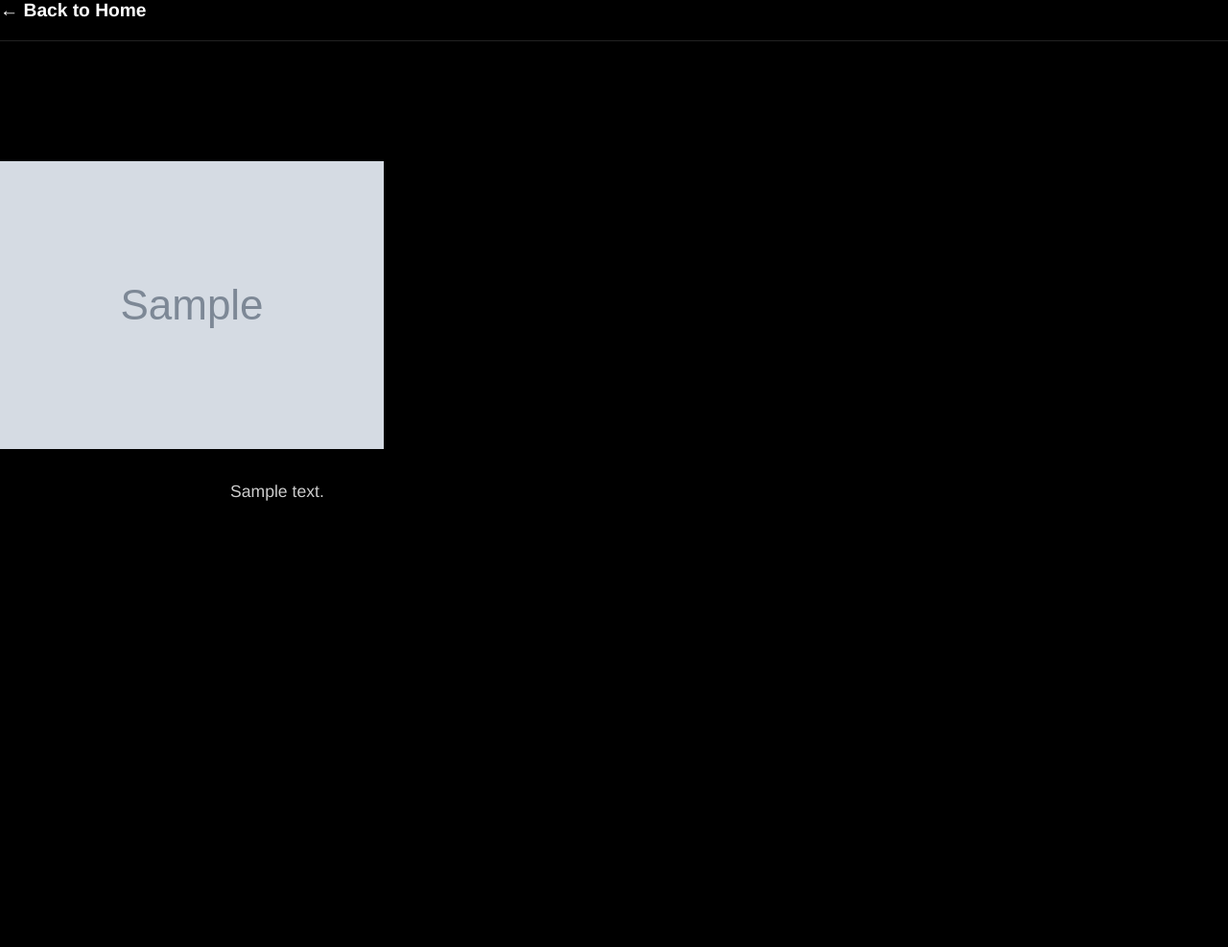
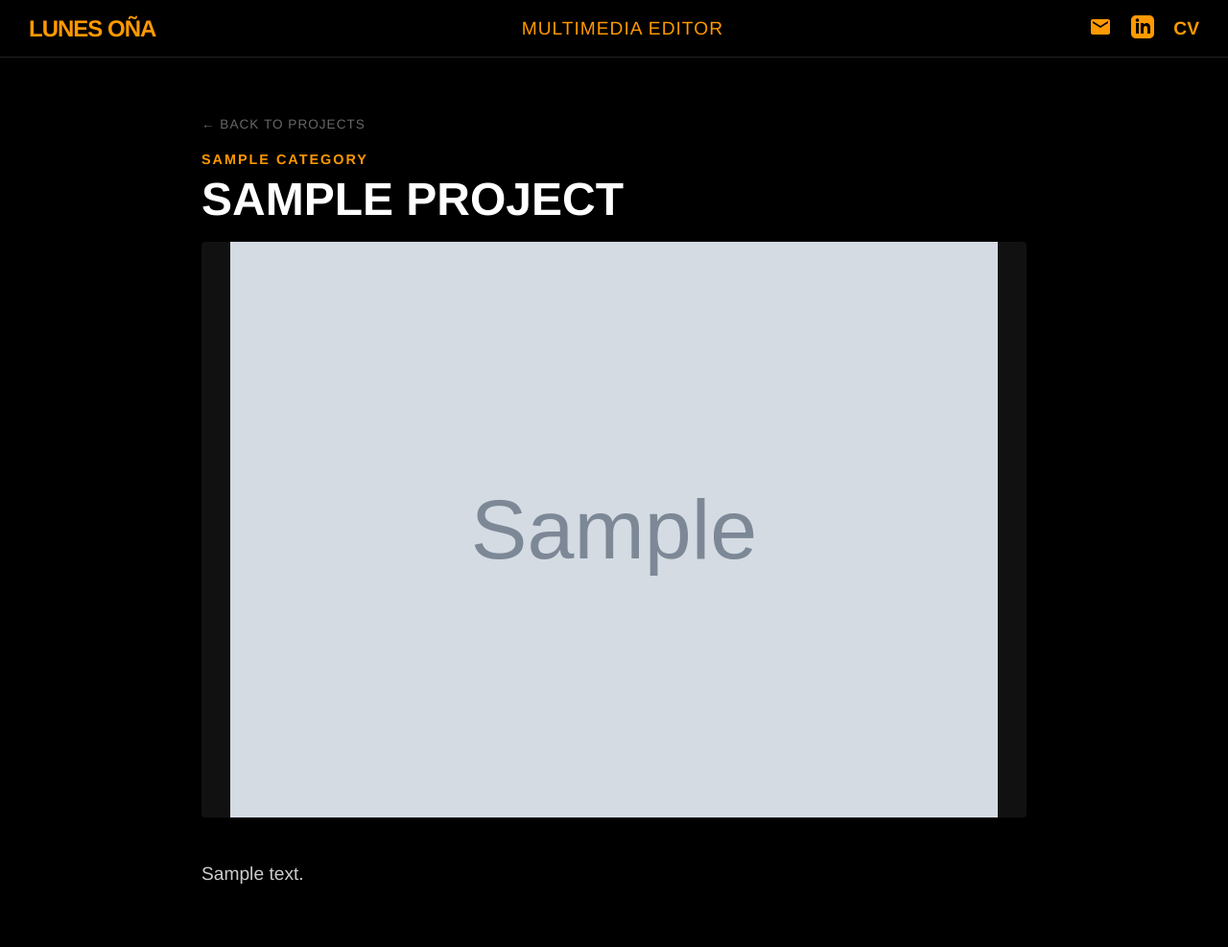
Before and after one commit to alwayslunes/luneso-portfolio, a Flask app: template templates/project.html in a window 1280 px wide. Shown: the whole page at 96% size. Before the commit the page ends 522 px from the top, so only its background shows below. Run offline with Flask 3, Linux system fonts and the light colour scheme; the template is opened without the code that fills it: most values are stand-ins (such as "Sample title", 1, 10 or a date in 2020); grey boxes marked "Sample" are stand-in pictures.

Commit message:
Sections Update and Header Link and Grid Layout

```diff
--- a/app.py
+++ b/app.py
@@ -4,39 +4,38 @@ from flask_frozen import Freezer
 app = Flask(__name__)
 freezer = Freezer(app)
 
-# YOUR UPDATED PROJECT DATA
+# YOUR PROJECT DATA
 projects = [
     {
         "id": 1,
         "title": "Always Lunes",
         "category": "Brand Development & Design",
-        "image": "alwayslunes.jpg",
-        "description": "Established the complete visual identity for Miami's leading underground culture platform. Executed weekly motion graphics and static social assets, driving audience growth to 15k+ followers. Awarded <a href='https://www.miaminewtimes.com/best-of-miami/2023/arts-and-entertainment/best-instagram-17198798/' target='_blank' style='color:#d4af37;text-decoration:underline;'>'Best Instagram' of 2023 by Miami New Times</a>."
+        "image": "lunes.jpg",
+        "description": "Established the complete visual identity for Miami's leading underground culture platform. Executed weekly motion graphics and static social assets. Awarded <a href='https://www.miaminewtimes.com/best-of-miami/2023/arts-and-entertainment/best-instagram-17198798/' target='_blank' style='color:#d4af37;'>'Best Instagram' of 2023</a>."
     },
     {
         "id": 2,
         "title": "Hijos de la Diaspora",
         "category": "Feature Documentary",
         "image": "hijos.jpg",
-        "description": "Solely executed the entire visual pipeline (directed, shot, edited, and color graded) for my debut 60-minute feature documentary and delivered the final master for theatrical exhibition and digital distribution."
+        "description": "Solely executed the entire visual pipeline (directed, shot, edited, and color graded) for my debut 60-minute feature documentary. Managed 4TB+ of 4K footage and delivered the final master for theatrical exhibition."
     },
     {
         "id": 3,
-        "title": "Event Coverage",
-        "category": "Videography & Editing",
-        "image": "events.jpg",
-        "description": "High-energy recap edits for live music and art events. Specialized in capturing the atmosphere and delivering polished 9:16 social cuts within 24 hours to maximize post-event engagement."
+        "title": "Post Production",
+        "category": "Commercial, Narrative & Social",
+        "image": "editing.jpg",
+        "description": "A comprehensive showcase of editorial work ranging from fast-paced social recaps to multi-camera narrative thesis projects. Features proficiency in offline/online workflows, DIT data management, and color grading."
     },
     {
         "id": 4,
-        "title": "Print & Digital Design",
-        "category": "Graphic Design & Layout",
+        "title": "Design",
+        "category": "Print, Digital & UI Layout",
         "image": "design.jpg",
-        "description": "Creation of high-volume marketing collateral including event flyers, poster signage, and digital banners. Expert proficiency in Photoshop and Illustrator with a focus on typography and print-ready file preparation."
+        "description": "Creation of marketing collateral including event flyers, poster signage, and responsive website layouts. Demonstrates expert proficiency in Photoshop and Illustrator."
     }
 ]
 
-# Helper function to find a project by ID
 def get_project(project_id):
     for project in projects:
         if project['id'] == project_id:
@@ -54,7 +53,6 @@ def project_detail(project_id):
         abort(404)
     return render_template('project.html', project=project)
 
-# This tells Freezer how to generate the subpages
 @freezer.register_generator
 def project_detail():
     for project in projects:
--- a/static/css/styles.css
+++ b/static/css/styles.css
@@ -1,8 +1,8 @@
-/* RESET & VARIABLES */
+/* VARIABLES & RESET */
 :root {
     --bg-color: #000000;
     --text-color: #ffffff;
-    --accent: #FF9900; /* The Lunes Orange */
+    --accent: #FF9900; /* Lunes Orange/Gold */
     --header-height: 60px;
 }
 
@@ -10,8 +10,9 @@
 
 body {
     background-color: var(--bg-color);
+    color: var(--text-color);
     font-family: 'Helvetica Neue', Helvetica, Arial, sans-serif;
-    overflow-x: hidden; /* Prevent horizontal scroll */
+    overflow-x: hidden; /* Prevent horizontal scrolling */
 }
 
 /* --- HEADER --- */
@@ -29,12 +30,19 @@ header {
     border-bottom: 1px solid #222;
 }
 
+/* NAME LINK STYLING */
 .header-left {
     color: var(--accent);
     font-weight: 800;
     font-size: 1.5rem;
     text-transform: uppercase;
     letter-spacing: -1px;
+    text-decoration: none; /* Removes underline */
+    cursor: pointer;
+    transition: color 0.2s;
+}
+.header-left:hover {
+    color: #fff;
 }
 
 .header-center {
@@ -51,13 +59,13 @@ header {
     align-items: center;
 }
 
+/* ICONS */
 .icon-link svg {
     width: 24px;
     height: 24px;
     fill: var(--accent);
     transition: transform 0.2s, fill 0.2s;
 }
-
 .icon-link:hover svg {
     transform: scale(1.1);
     fill: #fff;
@@ -72,12 +80,12 @@ header {
 }
 .cv-text:hover { color: #fff; }
 
-/* --- FULL SCREEN GRID --- */
+/* --- FULL SCREEN 2x2 GRID --- */
 .grid {
     display: grid;
-    /* 2 columns, 50% width each */
+    /* 2 columns */
     grid-template-columns: 1fr 1fr;
-    /* 2 rows, taking up exactly half the remaining screen height each */
+    /* 2 rows that fill exactly the remaining screen space */
     grid-template-rows: repeat(2, calc((100vh - var(--header-height)) / 2));
     margin-top: var(--header-height);
     width: 100vw;
@@ -91,18 +99,24 @@ header {
     background: #111;
 }
 
+.card a {
+    display: block;
+    width: 100%;
+    height: 100%;
+}
+
 .card img {
     width: 100%;
     height: 100%;
-    object-fit: cover; /* Ensures image fills the box perfectly */
+    object-fit: cover;
     transition: transform 0.5s ease;
     filter: brightness(0.9);
 }
 
 /* --- HOVER EFFECTS --- */
 .card:hover img {
-    transform: scale(1.05); /* Subtle zoom */
-    filter: brightness(0.4); /* Darken image to read text */
+    transform: scale(1.05);
+    filter: brightness(0.4); /* Darkens image to reveal text */
 }
 
 .overlay {
@@ -119,10 +133,11 @@ header {
     transition: opacity 0.3s ease;
     padding: 20px;
     text-align: center;
+    pointer-events: none; /* Let clicks pass through to the link */
 }
 
 .card:hover .overlay {
-    opacity: 1; /* Show on hover */
+    opacity: 1;
 }
 
 .project-title {
@@ -142,9 +157,10 @@ header {
 
 /* --- MOBILE RESPONSIVENESS --- */
 @media (max-width: 768px) {
-    .header-center { display: none; } /* Hide title on small phones */
+    .header-center { display: none; } /* Hide center title on phones */
     .grid {
         grid-template-columns: 1fr; /* 1 column */
-        grid-template-rows: repeat(4, 50vh); /* 4 rows */
+        /* On mobile, let rows be 50% of screen height each, creating a scroll */
+        grid-template-rows: repeat(4, 50vh);
     }
 }
--- a/templates/index.html
+++ b/templates/index.html
@@ -9,7 +9,7 @@
 <body>
 
     <header>
-        <div class="header-left">LUNES OÑA</div>
+        <a href="{{ url_for('home') }}" class="header-left">LUNES OÑA</a>
 
         <div class="header-center">MULTIMEDIA EDITOR</div>
 
@@ -18,7 +18,7 @@
                 <svg viewBox="0 0 24 24"><path d="M20 4H4c-1.1 0-1.99.9-1.99 2L2 18c0 1.1.9 2 2 2h16c1.1 0 2-.9 2-2V6c0-1.1-.9-2-2-2zm0 4l-8 5-8-5V6l8 5 8-5v2z"/></svg>
             </a>
 
-            <a href="https://linkedin.com/in/yourprofile" target="_blank" class="icon-link" title="LinkedIn">
+            <a href="https://linkedin.com" target="_blank" class="icon-link" title="LinkedIn">
                 <svg viewBox="0 0 24 24"><path d="M19 0h-14c-2.761 0-5 2.239-5 5v14c0 2.761 2.239 5 5 5h14c2.762 0 5-2.239 5-5v-14c0-2.761-2.238-5-5-5zm-11 19h-3v-11h3v11zm-1.5-12.268c-.966 0-1.75-.79-1.75-1.764s.784-1.764 1.75-1.764 1.75.79 1.75 1.764-.783 1.764-1.75 1.764zm13.5 12.268h-3v-5.604c0-3.368-4-3.113-4 0v5.604h-3v-11h3v1.765c1.396-2.586 7-2.777 7 2.476v6.759z"/></svg>
             </a>
 
--- a/templates/project.html
+++ b/templates/project.html
@@ -5,29 +5,89 @@
     <meta name="viewport" content="width=device-width, initial-scale=1.0">
     <title>{{ project.title }} | Lunes Oña</title>
     <link rel="stylesheet" href="{{ url_for('static', filename='css/styles.css') }}">
+    <style>
+        /* BASIC PROJECT LAYOUT */
+        body { padding-top: 60px; /* Make room for the fixed header */ }
+
+        .project-container {
+            max-width: 900px;
+            margin: 60px auto;
+            padding: 0 20px;
+            color: #fff;
+        }
+
+        /* Large Hero Image at the top */
+        .project-hero {
+            width: 100%;
+            height: auto;
+            max-height: 600px;
+            object-fit: contain; /* Ensures the whole image is visible */
+            background: #111;
+            border-radius: 4px;
+            margin-bottom: 40px;
+        }
+
+        .back-link {
+            display: inline-block;
+            margin-bottom: 20px;
+            color: #666;
+            text-decoration: none;
+            text-transform: uppercase;
+            font-size: 0.85rem;
+            letter-spacing: 1px;
+            border-bottom: 1px solid transparent;
+        }
+        .back-link:hover { color: #fff; border-bottom: 1px solid #FF9900; }
+
+        .detail-cat {
+            color: #FF9900;
+            font-size: 0.9rem;
+            text-transform: uppercase;
+            letter-spacing: 2px;
+            font-weight: bold;
+            margin-bottom: 10px;
+        }
+
+        .detail-title {
+            font-size: 3rem;
+            font-weight: 800;
+            margin-bottom: 20px;
+            text-transform: uppercase;
+            line-height: 1;
+        }
+
+        .detail-desc {
+            font-size: 1.2rem;
+            line-height: 1.6;
+            color: #ccc;
+            max-width: 700px;
+        }
+    </style>
 </head>
 <body>
 
-    <nav style="margin-bottom: 40px; border-bottom: 1px solid #222; padding-bottom: 20px;">
-        <a href="{{ url_for('home') }}" style="font-size: 1.2rem; font-weight: bold; color: #fff; text-decoration: none;">&larr; Back to Home</a>
-    </nav>
+    <header>
+        <a href="{{ url_for('home') }}" class="header-left">LUNES OÑA</a>
+        <div class="header-center">MULTIMEDIA EDITOR</div>
+        <div class="header-right">
+            <a href="mailto:lunes@alwayslunes.com" class="icon-link" title="Email"><svg viewBox="0 0 24 24"><path d="M20 4H4c-1.1 0-1.99.9-1.99 2L2 18c0 1.1.9 2 2 2h16c1.1 0 2-.9 2-2V6c0-1.1-.9-2-2-2zm0 4l-8 5-8-5V6l8 5 8-5v2z"/></svg></a>
+            <a href="https://linkedin.com" target="_blank" class="icon-link" title="LinkedIn"><svg viewBox="0 0 24 24"><path d="M19 0h-14c-2.761 0-5 2.239-5 5v14c0 2.761 2.239 5 5 5h14c2.762 0 5-2.239 5-5v-14c0-2.761-2.238-5-5-5zm-11 19h-3v-11h3v11zm-1.5-12.268c-.966 0-1.75-.79-1.75-1.764s.784-1.764 1.75-1.764 1.75.79 1.75 1.764-.783 1.764-1.75 1.764zm13.5 12.268h-3v-5.604c0-3.368-4-3.113-4 0v5.604h-3v-11h3v1.765c1.396-2.586 7-2.777 7 2.476v6.759z"/></svg></a>
+            <a href="{{ url_for('static', filename='Lunes-Ona-Video-Editor-CV.pdf') }}" target="_blank" class="cv-text">CV</a>
+        </div>
+    </header>
 
-    <main class="project-detail">
-        <div class="category">{{ project.category }}</div>
-        <h1 style="margin-top:0;">{{ project.title }}</h1>
+    <div class="project-container">
+        <a href="{{ url_for('home') }}" class="back-link">&larr; Back to Projects</a>
 
-        <div class="image-container" style="max-height: 600px; margin: 30px 0;">
-            <img src="{{ url_for('static', filename='images/' + project.image) }}" alt="{{ project.title }}" style="object-fit:contain;">
+        <div class="detail-cat">{{ project.category }}</div>
+        <h1 class="detail-title">{{ project.title }}</h1>
+
+        <img src="{{ url_for('static', filename='images/' + project.image) }}" class="project-hero" alt="{{ project.title }}">
+
+        <div class="detail-desc">
+            {{ project.description | safe }}
         </div>
-
-        <div class="project-body" style="max-width: 800px; margin: 0 auto; font-size: 1.1rem; color: #ccc;">
-            <p>{{ project.description | safe }}</p>
-        </div>
-    </main>
-
-    <footer>
-        &copy; 2026 Lunes Oña.
-    </footer>
+    </div>
 
 </body>
 </html>
```
Also changed, not shown: build/index.html (+9 -9 lines), build/project/1/index.html (+77 -17 lines), build/project/2/index.html (+77 -17 lines), build/project/3/index.html (+78 -18 lines), build/project/4/index.html (+78 -18 lines), build/static/css/styles.css (+29 -13 lines), static/images/editing.jpg (added), static/images/events.jpg (deleted), 1 other file.
